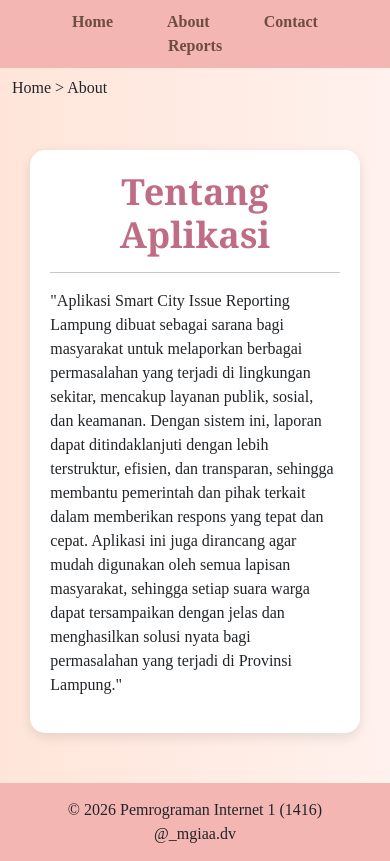
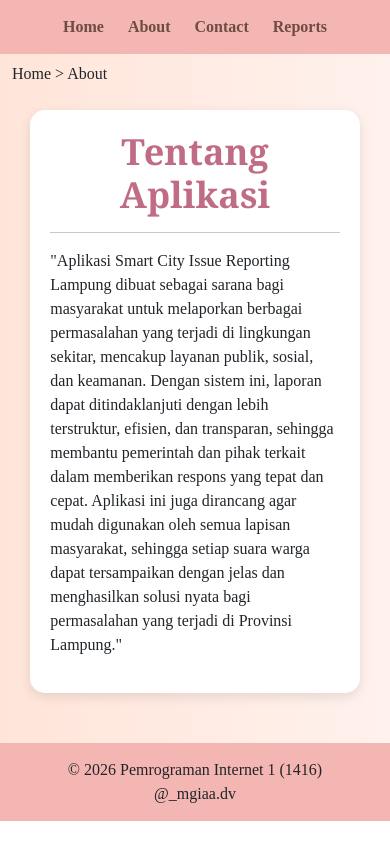
Before and after one commit to IET-Polinela/project-2026-init-24782072-defimigiaputri, a Django app: template iet_24782072_2026/about/templates/about/about.html in a window 390 px wide. Shown: the part 96-957 px from the top of the page. After the commit the page ends 917 px from the top, so only its background shows below. Run offline with Django 5.2, Linux system fonts and the light colour scheme; the template is opened without the code that fills it, so the values that code supplies are empty.

Commit message:
(Lab5) Meningkatkan tampilan agar responsif pada berbagai ukuran layar menggunakan Bootstrap dan media query

```diff
--- a/iet_24782072_2026/templates/base.html
+++ b/iet_24782072_2026/templates/base.html
@@ -225,6 +225,14 @@
         @media (max-width: 768px) {
             .container-box {
                 width: 90%;
+                margin: 20px auto;
+            }
+        }
+
+        @media (max-width: 768px) {
+            .navbar-custom a {
+                display: inline-block;
+                margin: 5px 10px;
             }
         }
 
```
